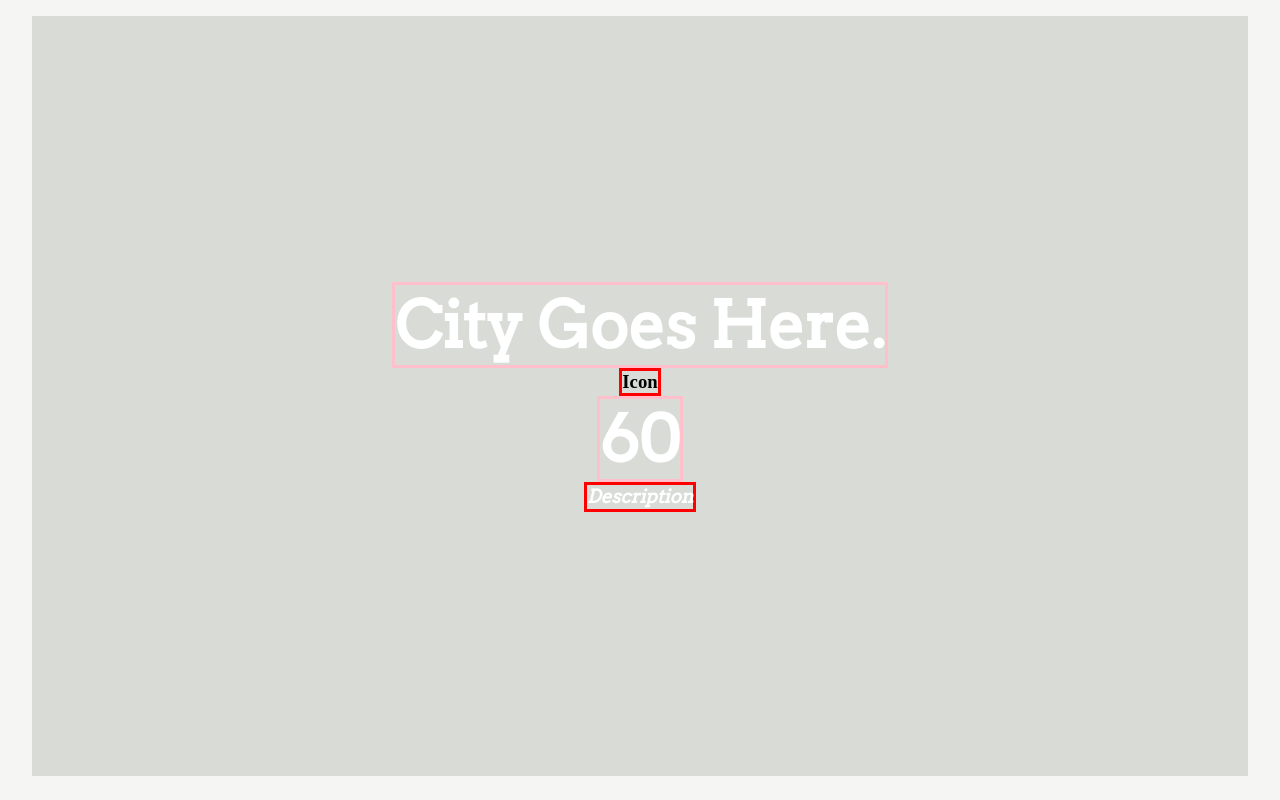
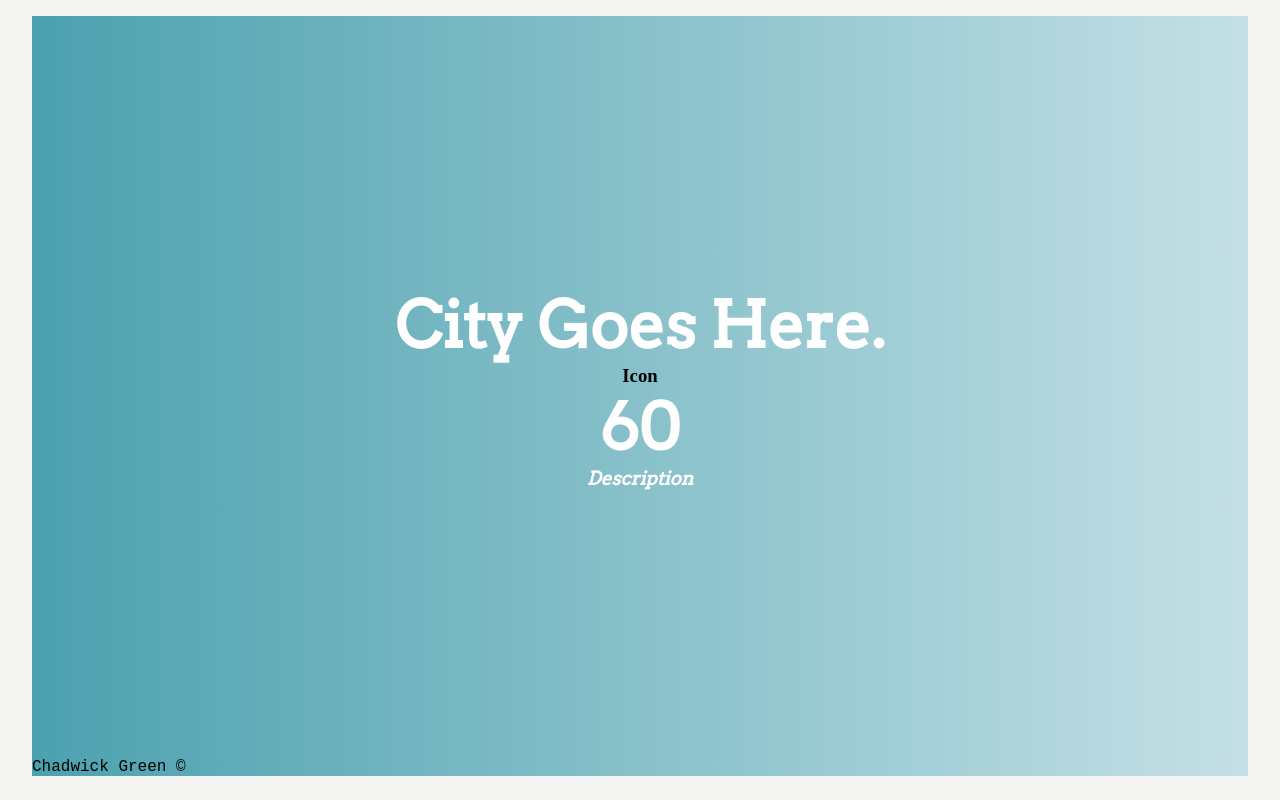
Before and after one commit to c-ggreen/Weather_App, a plain HTML site: page index.html in a window 1280 px wide. Drawn offline with nearby package versions, Linux system fonts and the light colour scheme.

Commit message:
minor style changes

```diff
--- a/index.html
+++ b/index.html
@@ -21,8 +21,8 @@
 
             <h1 class="tempDegree">60</h1>
             <h3 class="tempDescrip">Description</h3>
-
         </div>
+        <p class="copywrite"> Chadwick Green &copy;</p>
     </div>
     <script src="/app.js"></script>
 </body>
--- a/styles.css
+++ b/styles.css
@@ -13,7 +13,7 @@ body{
 }
 #containerAll{
     /* border: solid purple; */
-    background-color: #D9DCD6;
+    background: linear-gradient(to right, #4ca1af, #c4e0e5);
     height: 95vh;
     width: 95%;
     margin: 1rem auto;
@@ -32,14 +32,14 @@ body{
         flex-direction: column;
     }
             .locationCity{
-                border: solid pink;
+                /* border: solid pink; */
                 color: white;
                 font-family: 'Arvo', serif;
                 font-size: 4rem;
 
             }
             .icon{
-                border: solid red;
+                /* border: solid red; */
 
             }
 
@@ -53,17 +53,23 @@ body{
         flex-direction: column;
     }
             .tempDegree{
-                border: solid pink;
+                /* border: solid pink; */
                 color: white;
                 font-family: 'Arvo', serif;
                 font-size: 4rem;
 
             }
             .tempDescrip{
-                border: solid red;
+                /* border: solid red; */
                 color: white;
                 font-family: 'Arvo', serif;
                 font-style: italic;
 
 
             }
+    .copywrite{
+        /* border: solid black; */
+        align-self: flex-start;
+        font-family: monospace;
+        font-size: 1rem;
+    }
```
